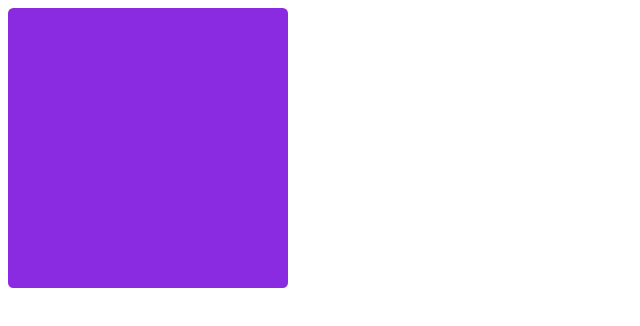
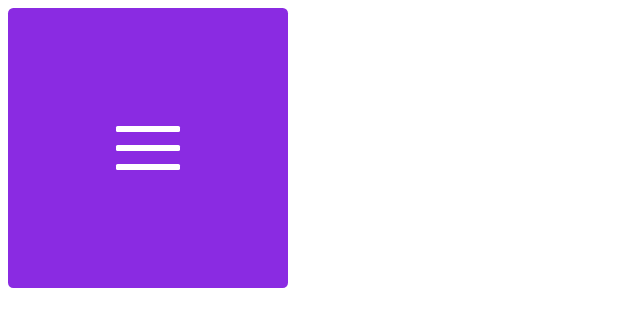
Before and after one commit to TylerDonghwi/100-CSS-Challenge, a plain HTML site: page Day 2/index.html in a window 1280 px wide. Shown: the whole page, without its empty margins (0-640 px from the left). Drawn offline with Linux system fonts and the light colour scheme.

Commit message:
base for lines made

```diff
--- a/Day 2/style.css
+++ b/Day 2/style.css
@@ -8,3 +8,11 @@
     justify-content: center;
     align-items: center;
 }
+
+.line {
+    background-color: white;
+    width: 4rem;
+    height: 0.4rem;
+    margin: 0.4rem;
+    border-radius: 0.1rem;
+}
```
